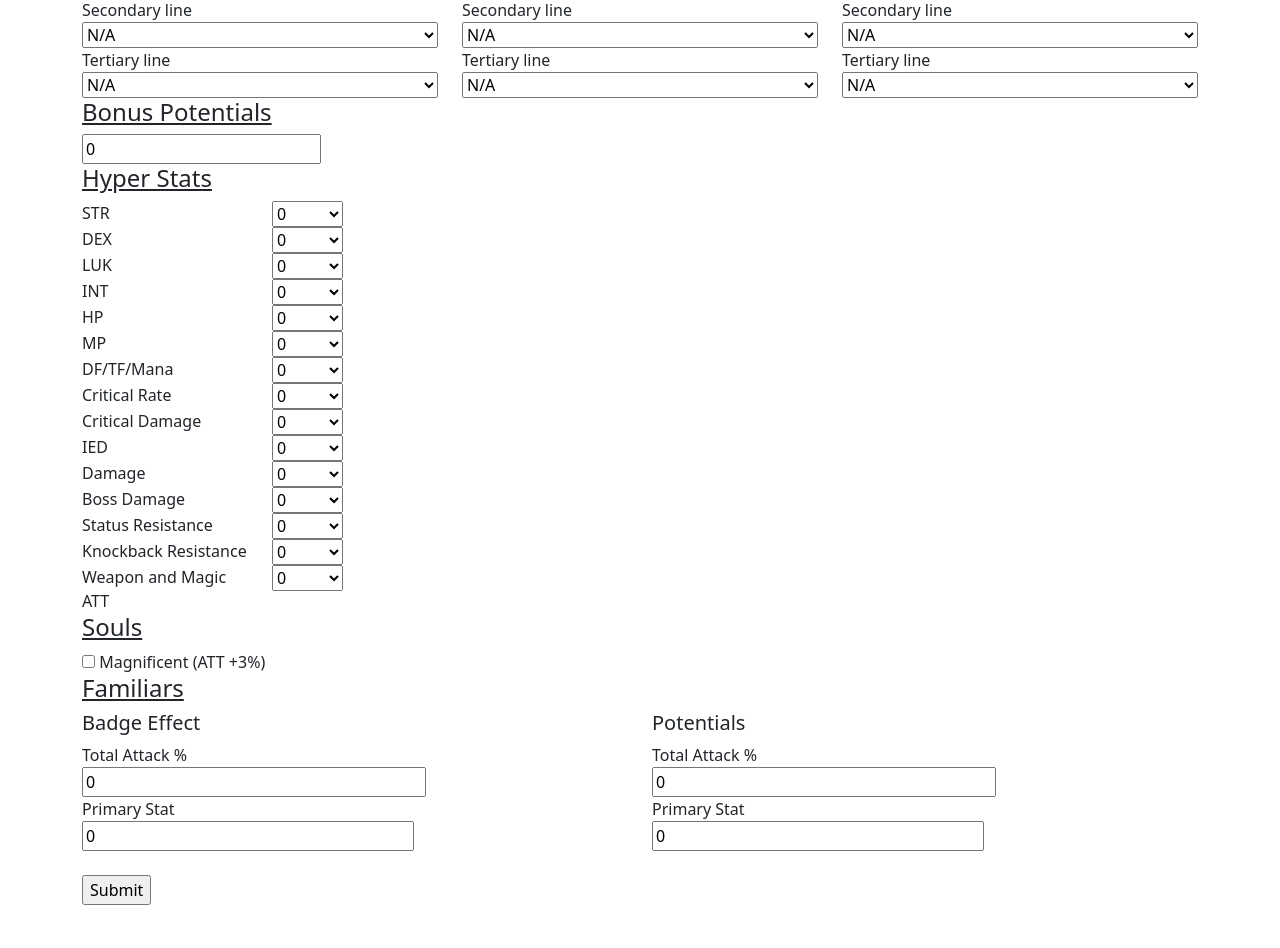
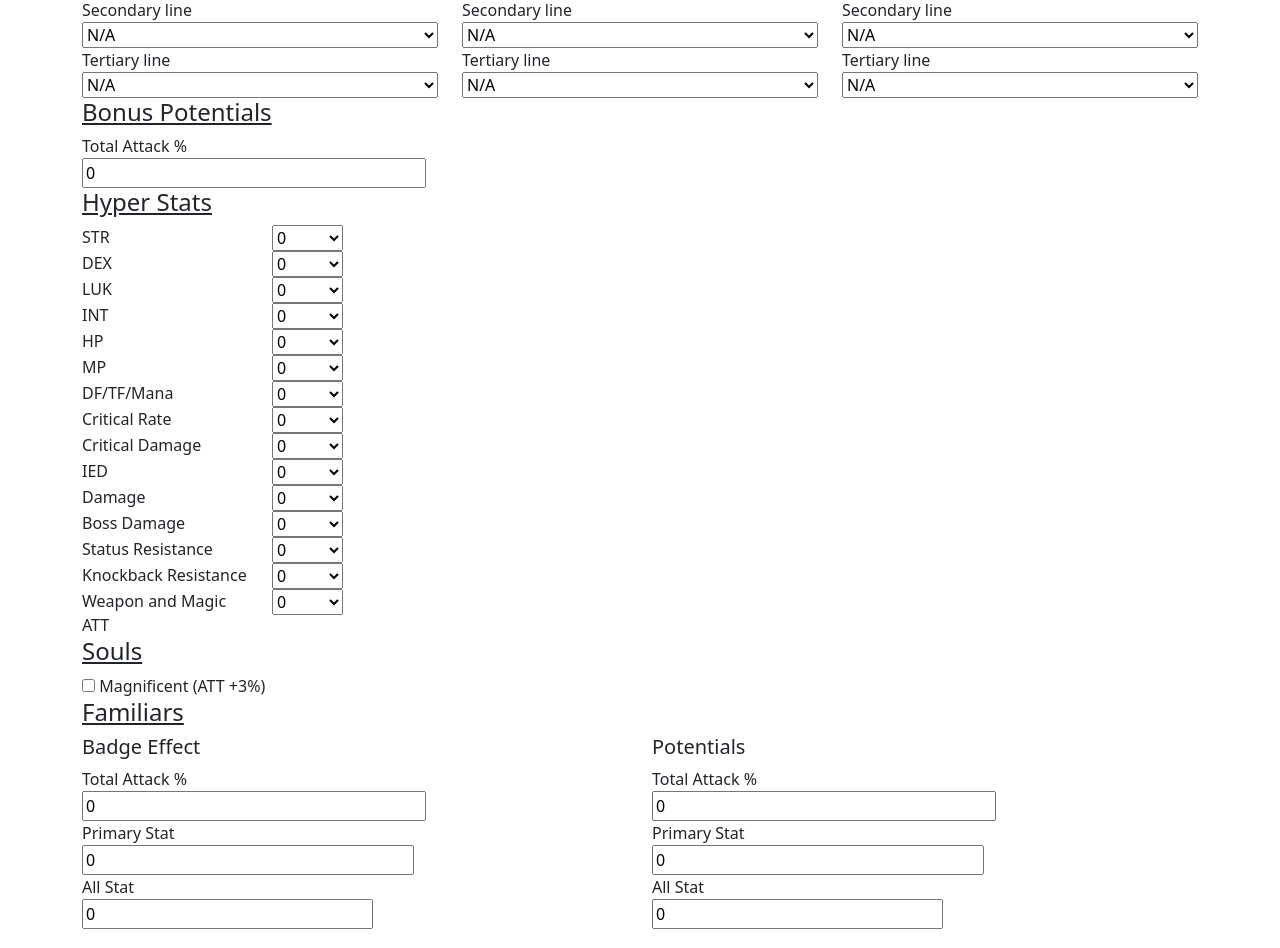
Before and after one commit to danielfhe/danielfhe.github.io, a React (Create React App) app in the folder stat-equivalence/: page / in a window 1280 px wide. Shown: the part 524-1472 px from the top of the page. Before the commit the page ends 1429 px from the top, so only its background shows below. Built offline with nearby package versions, Linux system fonts and the light colour scheme.

Commit message:
pare down results to use, add stat AP - DH

```diff
--- a/stat-equivalence/src/App.js
+++ b/stat-equivalence/src/App.js
@@ -17,15 +17,28 @@ function App() {
     hp: 0,
     mp: 0,
     upperShownDmgRange: 0,
-    STR: 0,
-    DEX: 0,
-    LUK: 0,
-    INT: 0,
-    percentSTR: 0,
-    percentDEX: 0,
-    percentLUK: 0,
-    percentINT: 0,
+    STR: {
+      total: 0,
+      ap: 0,
+      percent: 0
+    },
+    DEX: {
+      total: 0,
+      ap: 0,
+      percent: 0
+    },
+    LUK: {
+      total: 0,
+      ap: 0,
+      percent: 0
+    },
+    INT: {
+      total: 0,
+      ap: 0,
+      percent: 0
+    },
     percentAllStat: 0,
+    percentAP: 0,
     dmgPercent: 0,
     finalDmg: 0,
     ied: 0,
@@ -79,8 +92,10 @@ function App() {
     familiar: {
       badgeAttPercentSum: 0,
       badgePrimarySum: 0,
+      badgeAllStatSum: 0,
       potentialAttPercentSum: 0,
-      potentialPrimarySum: 0
+      potentialPrimarySum: 0,
+      potentialAllStatSum: 0
     }
   });
   const [statEquivalence, setStatEquivalence] = useState({
@@ -97,13 +112,17 @@ function App() {
     let calculated = {};
 
     calculated.primaryStats = classInfo.primary
-      .map(statName => stats[statName]);
+      .map(statName => stats[statName].total);
     calculated.secondaryStats = classInfo.secondary
-      .map(statName => stats[statName]);
+      .map(statName => stats[statName].total);
+    calculated.primaryStatAPs = classInfo.primary
+      .map(statName => stats[statName].ap);
+    calculated.secondaryStatAPs = classInfo.secondary
+      .map(statName => stats[statName].ap);
     calculated.primaryStatSum = calculated.primaryStats.reduce((a, b) => a + b, 0);
     calculated.secondaryStatSum = calculated.secondaryStats.reduce((a, b) => a + b, 0);
-    calculated.primaryStatPercents = classInfo.primary.map(statName => stats[`percent${statName}`]);
-    calculated.secondaryStatPercents = classInfo.secondary.map(statName => stats[`percent${statName}`]);
+    calculated.primaryStatPercents = classInfo.primary.map(statName => stats[statName].percent + stats.percentAllStat);
+    calculated.secondaryStatPercents = classInfo.secondary.map(statName => stats[statName].percent + stats.percentAllStat);
     calculated.hyperPrimaryStats = classInfo.primary
       .map(statName => stats.hyper[statName]);
     calculated.hyperSecondaryStats = classInfo.primary
@@ -142,12 +161,9 @@ function App() {
 
     setStatEquivalence({
       ...statEquivalence,
-      attackEquivalence: calculated.attackDifference / calculated.primaryStatDifference,
-      secondaryEquivalence: calculated.primaryStatDifference / calculated.secondaryStatDifference,
-      percentAllEquivalence: calculated.percentAllDifference / calculated.primaryStatDifference,
-      attackEquivalence2: calculated.attackRatio / calculated.primaryRatio,
-      secondaryEquivalence2: calculated.secondaryRatio / calculated.primaryRatio,
-      percentAllEquivalence2: calculated.percentRatio / calculated.primaryRatio
+      attackEquivalence: calculated.attackRatio / calculated.primaryRatio,
+      secondaryEquivalence: calculated.secondaryRatio / calculated.primaryRatio,
+      percentAllEquivalence: calculated.percentRatio / calculated.primaryRatio
     });
 
     console.log('form data');
@@ -172,10 +188,6 @@ function App() {
             <Row><Col><label>Primary ratio:</label> {statEquivalence.primaryRatio.toFixed(2)}</Col></Row>
             <Row><Col><label>1% ratio:</label> {statEquivalence.percentRatio.toFixed(2)}</Col></Row>
             <Row><Col><label>Attack ratio:</label> {statEquivalence.attackRatio.toFixed(2)}</Col></Row>
-            <br/>
-            <Row><Col><label>1% All Stats 2:</label> {statEquivalence.percentAllEquivalence2.toFixed(2)} primary stat</Col></Row>
-            <Row><Col><label>1 Attack 2:</label> {statEquivalence.attackEquivalence2.toFixed(2)} primary stat</Col></Row>
-            <Row><Col><label>1 Secondary Stat 2:</label> {statEquivalence.secondaryEquivalence2.toFixed(2)} primary stat</Col></Row>
           </Container>
           : null
         }
@@ -191,17 +203,24 @@ function App() {
               <Col><StatBox label={'Upper Damage Range'} stat={stats.upperShownDmgRange} type={'number'} setStatValue={s => {setStats({...stats, upperShownDmgRange: Number(s)})}}/></Col>
             </Row>
             <Row>
-              <HideableStatColumn label={'STR'} stat={stats.STR} type={'number'} setStatValue={s => {setStats({...stats, STR: Number(s)})}} shouldShow={classInfo.primary.concat(classInfo.secondary).includes('STR')}/>
-              <HideableStatColumn label={'DEX'} stat={stats.DEX} type={'number'} setStatValue={s => {setStats({...stats, DEX: Number(s)})}} shouldShow={classInfo.primary.concat(classInfo.secondary).includes('DEX')}/>
-              <HideableStatColumn label={'LUK'} stat={stats.LUK} type={'number'} setStatValue={s => {setStats({...stats, LUK: Number(s)})}} shouldShow={classInfo.primary.concat(classInfo.secondary).includes('LUK')}/>
-              <HideableStatColumn label={'INT'} stat={stats.INT} type={'number'} setStatValue={s => {setStats({...stats, INT: Number(s)})}} shouldShow={classInfo.primary.concat(classInfo.secondary).includes('INT')}/>
+              <HideableStatColumn label={'STR'} stat={stats.STR.total} type={'number'} setStatValue={s => {setStats({...stats, STR: {...stats.STR, total: Number(s)}})}} shouldShow={classInfo.primary.concat(classInfo.secondary).includes('STR')}/>
+              <HideableStatColumn label={'DEX'} stat={stats.DEX.total} type={'number'} setStatValue={s => {setStats({...stats, DEX: {...stats.DEX, total: Number(s)}})}} shouldShow={classInfo.primary.concat(classInfo.secondary).includes('DEX')}/>
+              <HideableStatColumn label={'LUK'} stat={stats.LUK.total} type={'number'} setStatValue={s => {setStats({...stats, LUK: {...stats.LUK, total: Number(s)}})}} shouldShow={classInfo.primary.concat(classInfo.secondary).includes('LUK')}/>
+              <HideableStatColumn label={'INT'} stat={stats.INT.total} type={'number'} setStatValue={s => {setStats({...stats, INT: {...stats.INT, total: Number(s)}})}} shouldShow={classInfo.primary.concat(classInfo.secondary).includes('INT')}/>
             </Row>
+            {/* <Row>
+              <HideableStatColumn label={'STR AP'} stat={stats.STR.total} type={'number'} setStatValue={s => {setStats({...stats, STR: {...stats.STR, ap: Number(s)}})}} shouldShow={classInfo.primary.concat(classInfo.secondary).includes('STR')}/>
+              <HideableStatColumn label={'DEX AP'} stat={stats.DEX.total} type={'number'} setStatValue={s => {setStats({...stats, DEX: {...stats.DEX, ap: Number(s)}})}} shouldShow={classInfo.primary.concat(classInfo.secondary).includes('DEX')}/>
+              <HideableStatColumn label={'LUK AP'} stat={stats.LUK.total} type={'number'} setStatValue={s => {setStats({...stats, LUK: {...stats.LUK, ap: Number(s)}})}} shouldShow={classInfo.primary.concat(classInfo.secondary).includes('LUK')}/>
+              <HideableStatColumn label={'INT AP'} stat={stats.INT.total} type={'number'} setStatValue={s => {setStats({...stats, INT: {...stats.INT, ap: Number(s)}})}} shouldShow={classInfo.primary.concat(classInfo.secondary).includes('INT')}/>
+            </Row> */}
             <Row>
-              <HideableStatColumn label={'STR% on equips'} stat={stats.percentSTR} type={'number'} setStatValue={s => {setStats({...stats, percentSTR: Number(s)})}} shouldShow={classInfo.primary.concat(classInfo.secondary).includes('STR')}/>
-              <HideableStatColumn label={'DEX% on equips'} stat={stats.percentDEX} type={'number'} setStatValue={s => {setStats({...stats, percentDEX: Number(s)})}} shouldShow={classInfo.primary.concat(classInfo.secondary).includes('DEX')}/>
-              <HideableStatColumn label={'LUK% on equips'} stat={stats.percentLUK} type={'number'} setStatValue={s => {setStats({...stats, percentLUK: Number(s)})}} shouldShow={classInfo.primary.concat(classInfo.secondary).includes('LUK')}/>
-              <HideableStatColumn label={'INT% on equips'} stat={stats.percentINT} type={'number'} setStatValue={s => {setStats({...stats, percentINT: Number(s)})}} shouldShow={classInfo.primary.concat(classInfo.secondary).includes('INT')}/>
+              <HideableStatColumn label={'STR% on equips'} stat={stats.STR.percent} type={'number'} setStatValue={s => {setStats({...stats, STR: {...stats.STR, percent: Number(s)}})}} shouldShow={classInfo.primary.concat(classInfo.secondary).includes('STR')}/>
+              <HideableStatColumn label={'DEX% on equips'} stat={stats.DEX.percent} type={'number'} setStatValue={s => {setStats({...stats, DEX: {...stats.DEX, percent: Number(s)}})}} shouldShow={classInfo.primary.concat(classInfo.secondary).includes('DEX')}/>
+              <HideableStatColumn label={'LUK% on equips'} stat={stats.LUK.percent} type={'number'} setStatValue={s => {setStats({...stats, LUK: {...stats.LUK, percent: Number(s)}})}} shouldShow={classInfo.primary.concat(classInfo.secondary).includes('LUK')}/>
+              <HideableStatColumn label={'INT% on equips'} stat={stats.INT.percent} type={'number'} setStatValue={s => {setStats({...stats, INT: {...stats.INT, percent: Number(s)}})}} shouldShow={classInfo.primary.concat(classInfo.secondary).includes('INT')}/>
               <Col><StatBox label={'All stat% on equips'} stat={stats.percentAllStat} type={'number'} setStatValue={s => {setStats({...stats, percentAllStat: Number(s)})}}/></Col>
+              {/* <Col><StatBox label={'AP%'} stat={stats.percentAP} type={'number'} setStatValue={s => {setStats({...stats, percentAP: Number(s)})}}/></Col> */}
             </Row>
             <Row>
               <Col><StatBox label={'Damage %'} stat={stats.dmgPercent} type={'number'} setStatValue={s => {setStats({...stats, dmgPercent: Number(s)})}}/></Col>
@@ -246,7 +265,7 @@ function App() {
             </Row>
             <Row><Col><h4><u>Bonus Potentials</u></h4></Col></Row>
             <Row>
-              <Col><StatBox statName={'Total Attack %'} stat={stats.bonusPotentialAtt} type={'number'} setStatValue={s => {setStats({...stats, bonusPotentialAtt: Number(s)})}}/></Col>
+              <Col><StatBox label={'Total Attack %'} stat={stats.bonusPotentialAtt} type={'number'} setStatValue={s => {setStats({...stats, bonusPotentialAtt: Number(s)})}}/></Col>
             </Row>
             <Row><Col><h4><u>Hyper Stats</u></h4></Col></Row>
             <Row>
@@ -323,6 +342,10 @@ function App() {
               <Col><StatBox label={'Primary Stat'} stat={stats.familiar.badgePrimarySum} type={'number'} setStatValue={s => {setStats({...stats, familiar: {...stats.familiar, badgePrimarySum: Number(s)}})}}/></Col>
               <Col><StatBox label={'Primary Stat'} stat={stats.familiar.potentialPrimarySum} type={'number'} setStatValue={s => {setStats({...stats, familiar: {...stats.familiar, potentialPrimarySum: Number(s)}})}}/></Col>
             </Row>
+            <Row>
+              <Col><StatBox label={'All Stat'} stat={stats.familiar.badgeAllStatSum} type={'number'} setStatValue={s => {setStats({...stats, familiar: {...stats.familiar, badgeAllStatSum: Number(s)}})}}/></Col>
+              <Col><StatBox label={'All Stat'} stat={stats.familiar.potentialAllStatSum} type={'number'} setStatValue={s => {setStats({...stats, familiar: {...stats.familiar, potentialAllStatSum: Number(s)}})}}/></Col>
+            </Row>
             <br/>
             <Row>
               <Col><input type="submit" value="Submit"/></Col>
```
